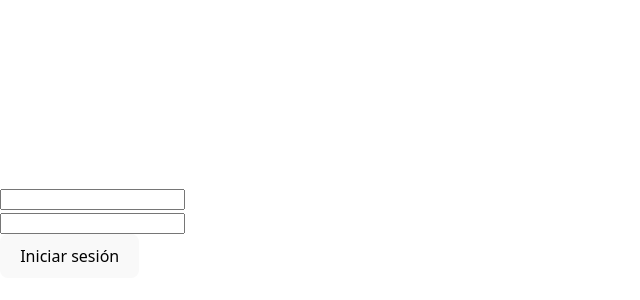
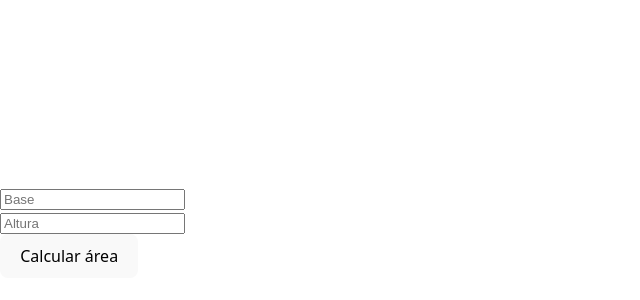
Before and after one commit to Adavidfr/programacion_iii_manana, a React (Vite) app in the folder modulo3/ReactJs/my-react-app/: page / in a window 1280 px wide. Shown: the part 168-468 px from the top of the page, without its empty margins (0-640 px from the left). Built offline with nearby package versions, Linux system fonts and the light colour scheme.

Commit message:
clase 19-12-2025

```diff
--- a/modulo3/ReactJs/my-react-app/src/App.tsx
+++ b/modulo3/ReactJs/my-react-app/src/App.tsx
@@ -49,12 +49,13 @@
 //export default App;
 
 
-import ParentLoginForm from "./props/ParentLoginForm";
+import ParentAreaTriangulo from "./props/ParentAreaTriangulo";
+
 
 function App () {
   return (
     <>
-    <ParentLoginForm/>
+    <ParentAreaTriangulo/>
 
 
     </>
--- /dev/null
+++ b/modulo3/ReactJs/my-react-app/src/props/AreaTriangulo.tsx
@@ -0,0 +1,29 @@
+import { useState } from "react";
+
+export default function AreaTriangulo(props) {
+  const [base, setBase] = useState(0);
+  const [altura, setAltura] = useState(0);
+
+  const handleSubmit = (e) => {
+    e.preventDefault();
+    props.onCalcular({ base, altura });
+  };
+
+  return (
+    <form onSubmit={handleSubmit}>
+      <input
+        type="number"
+        placeholder="Base"
+        onChange={(e) => setBase(Number(e.target.value))}
+      /><br />
+
+      <input
+        type="number"
+        placeholder="Altura"
+        onChange={(e) => setAltura(Number(e.target.value))}
+      /><br />
+
+      <button type="submit">Calcular área</button>
+    </form>
+  );
+}
--- /dev/null
+++ b/modulo3/ReactJs/my-react-app/src/props/ParentAreaTriangulo.tsx
@@ -0,0 +1,11 @@
+import AreaTriangulo from "./AreaTriangulo";
+
+export default function ParentAreaTriangulo() {
+
+  const handleCalcular = ({ base, altura }) => {
+    const area = (base * altura) / 2;
+    console.log("El área del triángulo es:", area);
+  };
+
+  return <AreaTriangulo onCalcular={handleCalcular} />;
+}
```
